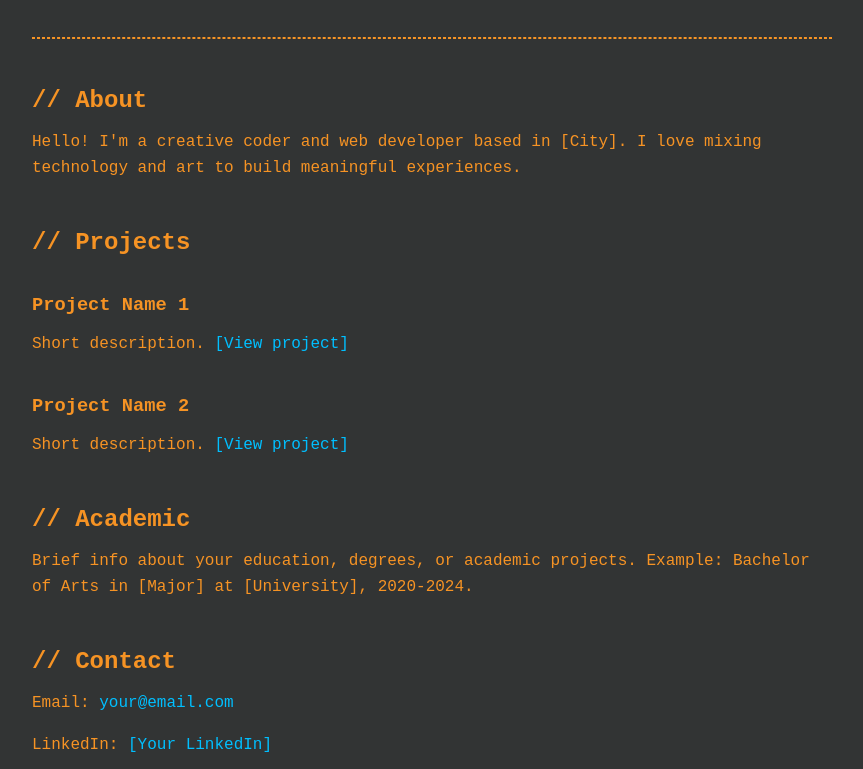
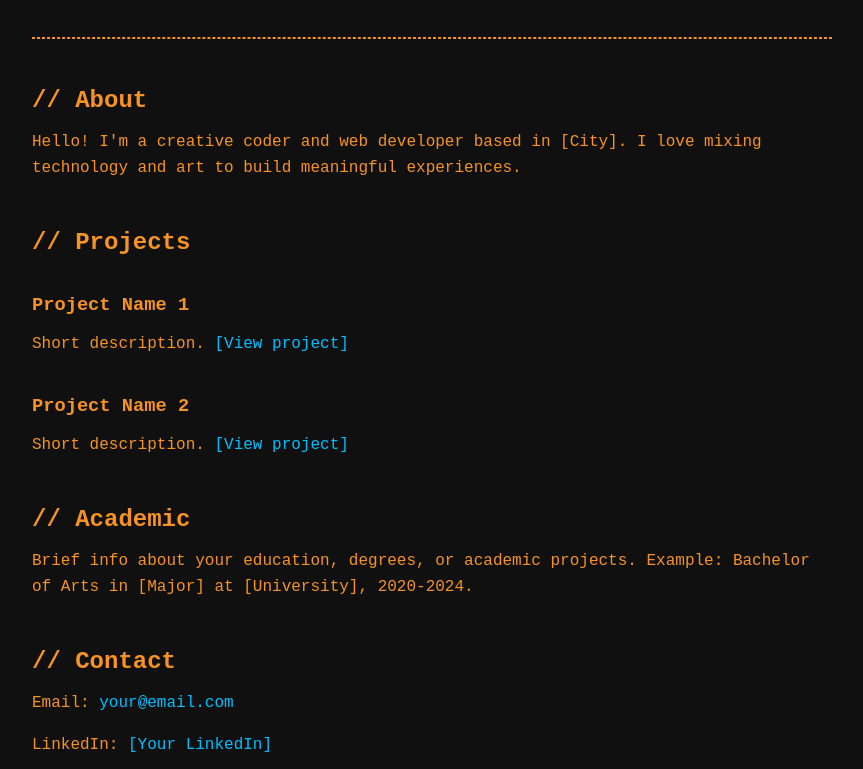
Before and after one commit to ege-canpolat/ege-canpolat.github.io, a plain HTML site: page index.html in a window 1280 px wide. Shown: the part 178-947 px from the top of the page, without its empty margins (208-1071 px from the left). Drawn offline with Linux system fonts and the light colour scheme.

Commit message:
Update index.html

```diff
--- a/index.html
+++ b/index.html
@@ -8,7 +8,7 @@
   <meta name="CocoaVersion" content="2575.4">
   <style type="text/css">
     body {
-      background-color: #323434;
+      background-color: #101010;
       color: #f69324;
       font-family: 'Courier New', Courier, monospace;
       padding: 40px;
```
